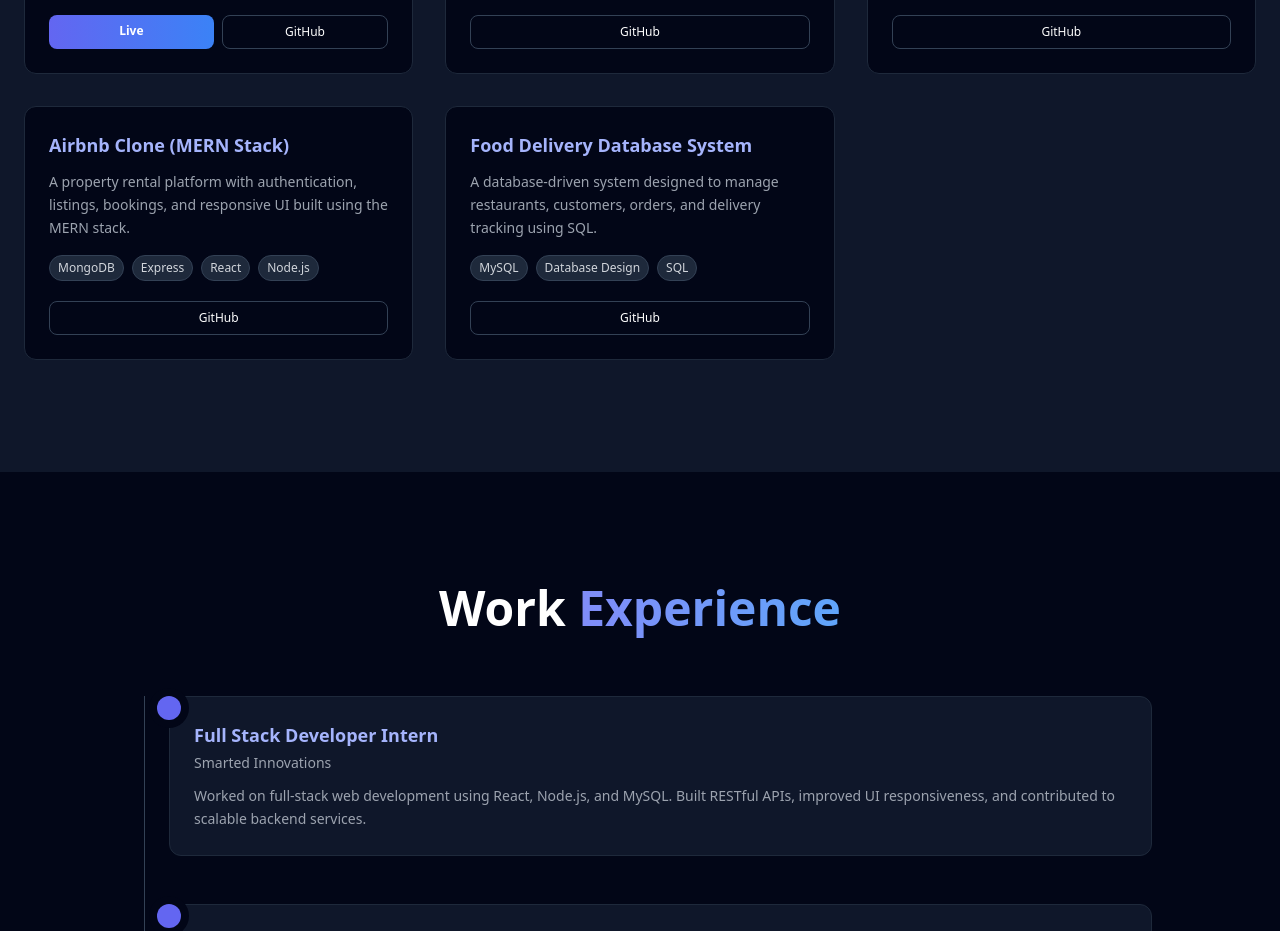
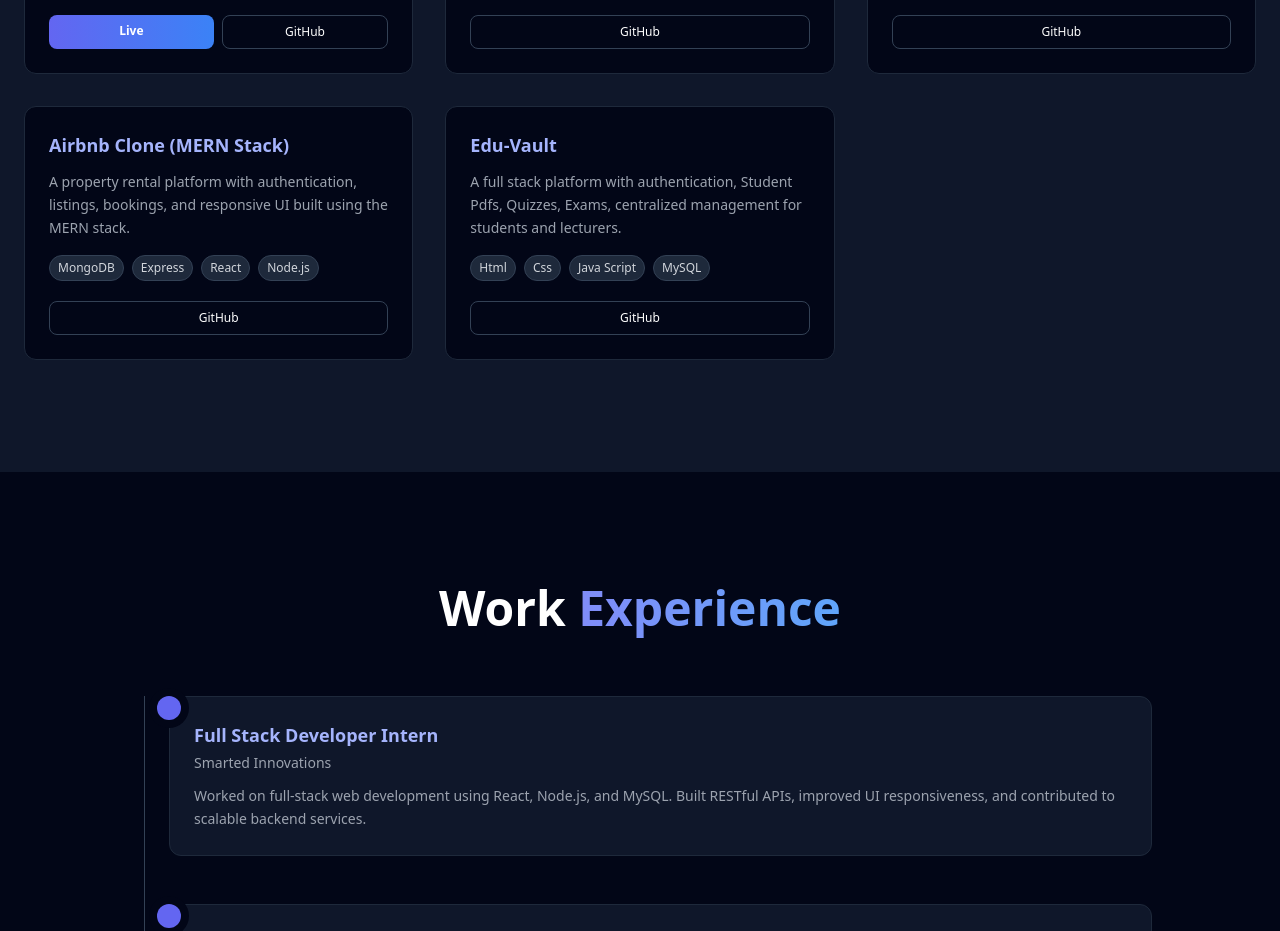
Before and after one commit to saisree2905/portfolio, a React (Vite) app: page / in a window 1280 px wide. Shown: the part 2500-3431 px from the top of the page. Built offline with nearby package versions, Linux system fonts and the light colour scheme.

Commit message:
Added the new projects and removed the out dated one's

```diff
--- a/src/components/Projects.jsx
+++ b/src/components/Projects.jsx
@@ -31,14 +31,14 @@ function Projects() {
       description:
         "A property rental platform with authentication, listings, bookings, and responsive UI built using the MERN stack.",
       tech: ["MongoDB", "Express", "React", "Node.js"],
-      github: "https://github.com/saisree2905/CodeAlpha_Project_ArtificialIntelligenceChatbot",
+      github: "https://github.com/saisree2905/Airbnb",
     },
     {
-      title: "Food Delivery Database System",
+      title: "Edu-Vault",
       description:
-        "A database-driven system designed to manage restaurants, customers, orders, and delivery tracking using SQL.",
-      tech: ["MySQL", "Database Design", "SQL"],
-      github: "https://github.com/saisree2905/CodeAlpha_Project_StudentGradeTracker",
+        "A full stack platform with authentication, Student Pdfs, Quizzes, Exams, centralized management for students and lecturers.",
+      tech: ["Html", "Css", "Java Script", "MySQL"],
+      github: "https://github.com/saisree2905/Edu-vault",
     },
   ];
 
```
